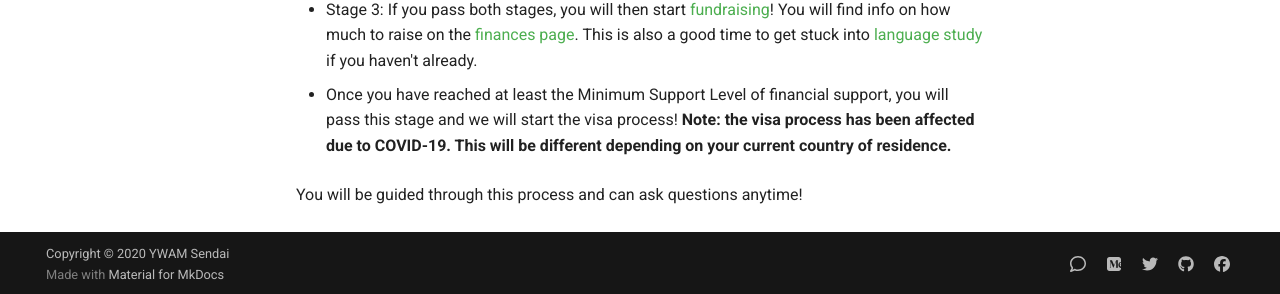
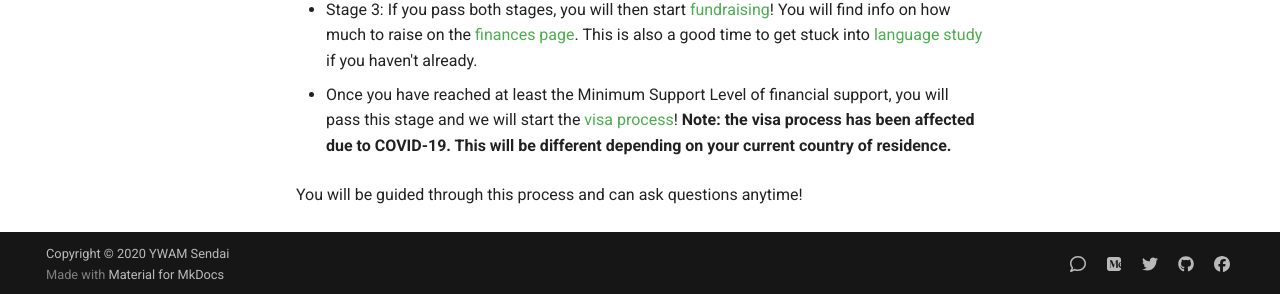
Before and after one commit to ywamsendai/ywamsendai-wiki, an MkDocs documentation site: the page built from docs/ywam/join.md, in a window 1280 px wide and 1345 px high. Shown: the part 1048-1342 px from the top of the window. Built offline with MkDocs 1.6.1 and Material for MkDocs 9.7.7, drawn with Linux system fonts in a browser that asks for light colours; comment, search, counter and statistics services are not loaded; part of the change alters nothing that is shown.

```diff
--- a/docs/ywam/join.md
+++ b/docs/ywam/join.md
@@ -26,6 +26,6 @@ Above all, you should come ready to pursue God in prayer and worship and be comm
 
 * Stage 3: If you pass both stages, you will then start [fundraising](fundraising.md)! You will find info on how much to raise on the [finances page](finances.md). This is also a good time to get stuck into [language study](../lifeinjapan/language.md) if you haven't already.
 
-* Once you have reached at least the Minimum Support Level of financial support, you will pass this stage and we will start the visa process! **Note: the visa process has been affected due to COVID-19. This will be different depending on your current country of residence.**
+* Once you have reached at least the Minimum Support Level of financial support, you will pass this stage and we will start the [visa process](visa.md)! **Note: the visa process has been affected due to COVID-19. This will be different depending on your current country of residence.**
 
 You will be guided through this process and can ask questions anytime!
```
